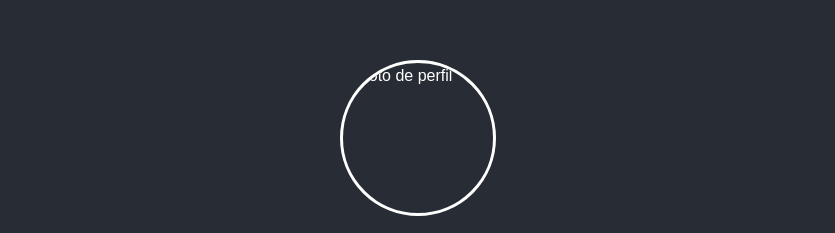
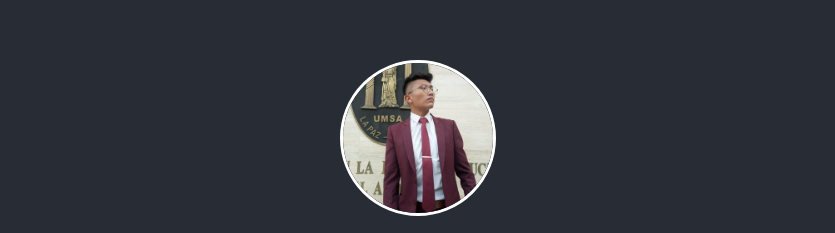
Before and after one commit to WronGMelo/GabrielCarmelo, a plain HTML site: page index.html in a window 1280 px wide. Shown: the part 181-414 px from the top of the page, without its empty margins (222-1057 px from the left). Drawn offline with Linux system fonts and the light colour scheme.

Commit message:
Update index.html

```diff
--- a/index.html
+++ b/index.html
@@ -8,7 +8,7 @@
 </head>
 <body>
     <header class="hero">
-        <img src="img/fotoGM.jpg" alt="Foto de perfil" class="profile-photo">
+        <img src="fotoGM.jpg" alt="Foto de perfil" class="profile-photo">
         <h1 class="name">GABRIEL CARMELO MORALES ESPEJO</h1>
         <h2>Desliza si quieres saber más</h2>
     </header>
```
